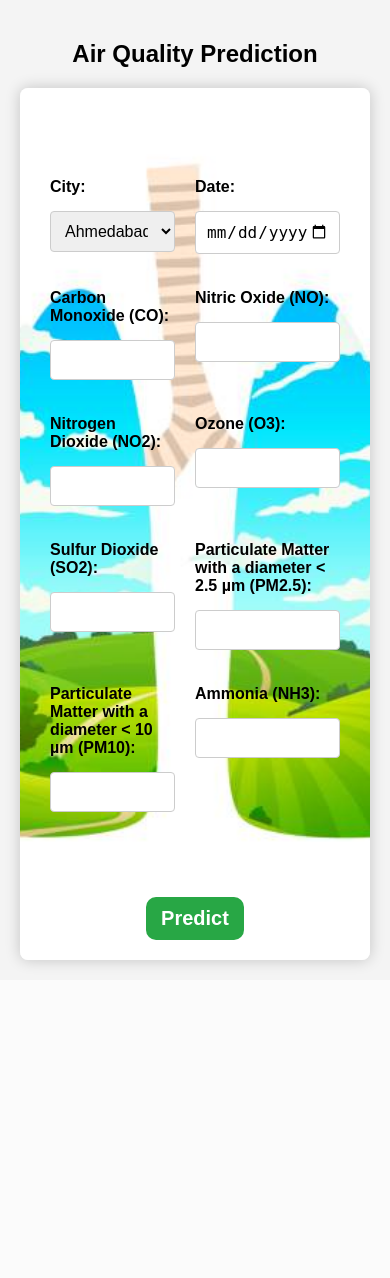
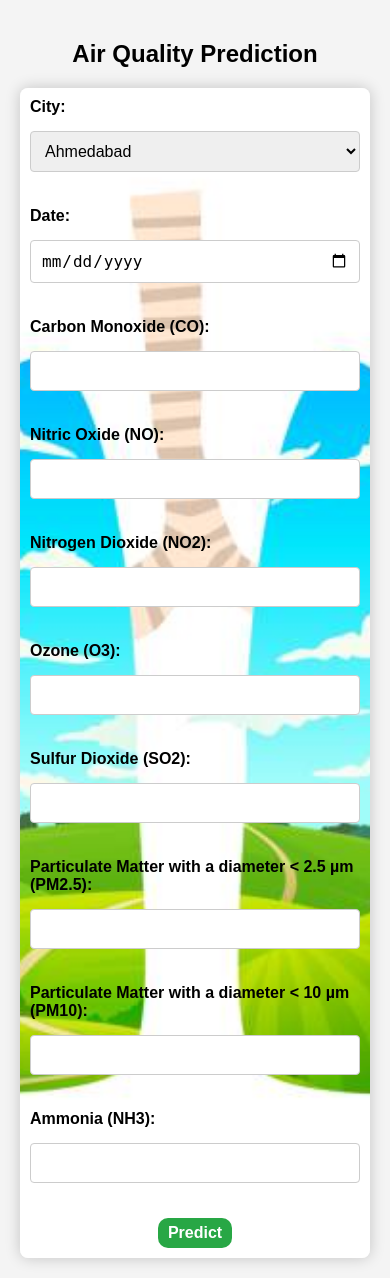
Before and after one commit to Hari-om07/AQP, a Flask app: page /form in a window 390 px wide. Before the commit the page ends 969 px from the top, so only its background shows below. Run offline with Flask 3, Linux system fonts and the light colour scheme; parts of the project's set-up code (start-up, migrations or seed data) failed here and were passed over.

Commit message:
Update styles.css

```diff
--- a/static/styles.css
+++ b/static/styles.css
@@ -83,21 +83,28 @@ select {
 }
 /* Responsive Styles */
 @media (max-width: 768px) {
-    .navbar-brand {
-        font-size: 20px;
+    .form-container {
+        grid-template-columns: 1fr; /* Single column layout on smaller screens */
     }
 
-    .navbar-nav {
-        text-align: center;
+    form {
+        padding: 15px;
+        max-width: 100%; /* Full width on smaller screens */
     }
 
-    .nav-item {
-        display: block;
-        padding: 10px 0;
+    .button-container button {
+        font-size: 18px; /* Slightly smaller font size */
+        padding: 8px 12px; /* Adjusted padding */
+    }
+}
+
+@media (max-width: 480px) {
+    form {
+        padding: 10px;
     }
 
-    .form-container {
-        padding: 10px;
-        margin: 60px auto; /* Adjust margin for mobile */
+    .button-container button {
+        font-size: 16px; /* Further reduced font size */
+        padding: 6px 10px; /* Further adjusted padding */
     }
 }
```
